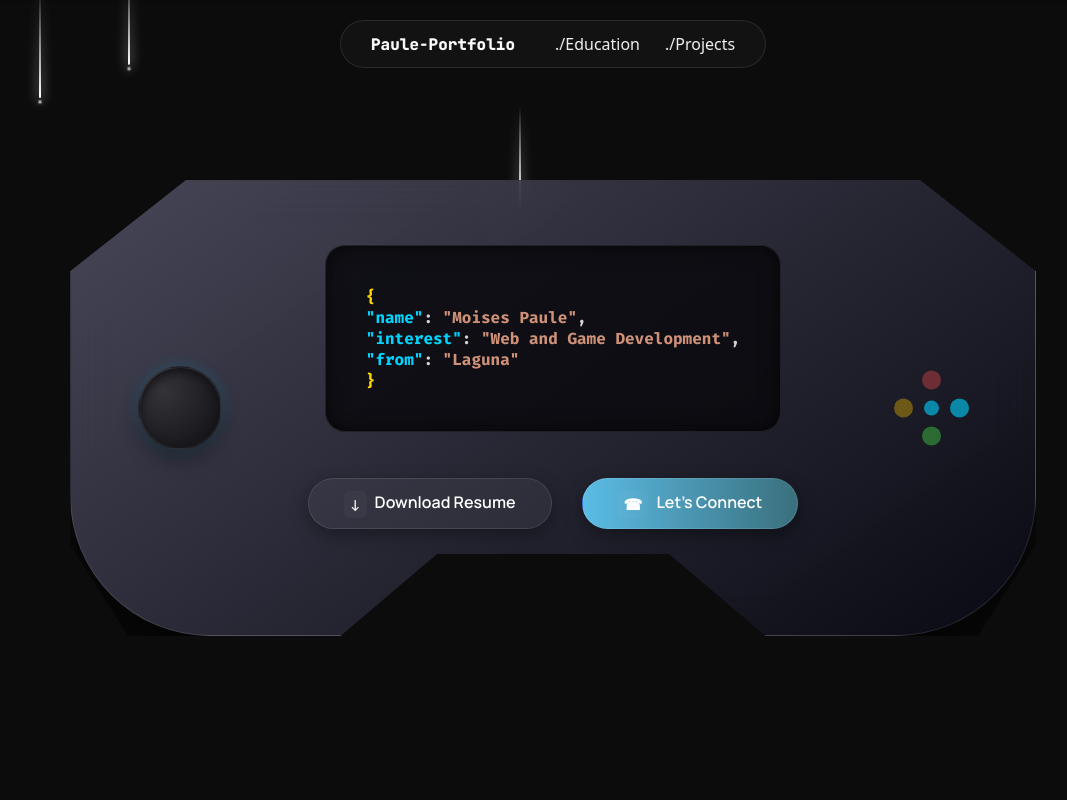
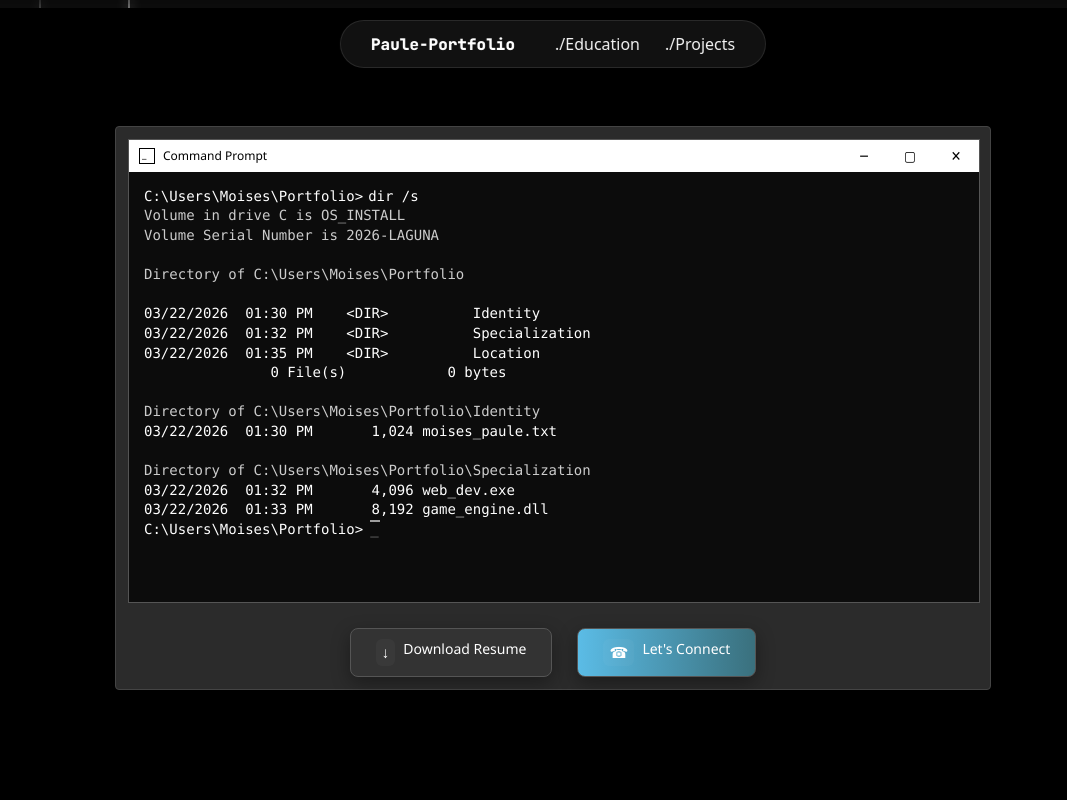
Before and after one commit to Macc-Mp/Myportfolio, a React (Vite) app in the folder Paule-Portfolio/: page / in a window 1280 px wide. Shown: the top 800 px of the page, without its empty margins (87-1154 px from the left). Built offline with nearby package versions, Linux system fonts and the light colour scheme; a web font is replaced by a local one.

Commit message:
cmd version

```diff
--- a/Paule-Portfolio/src/components/Header.jsx
+++ b/Paule-Portfolio/src/components/Header.jsx
@@ -74,55 +74,70 @@ function Header() {
 
     return (
         <div className="intro">
+            <div className="leftCard windows-bezel">
 
-             <div className="leftCard">
-                {/* <div className="animate">
-                    <video className="video-bg" autoPlay loop muted preload="auto">
-                    <source src="/header-bg/waving.mp4" type="video/mp4" />
-                    </video>
-                </div> */}
-                <div className="json-container">
+                {/* Windows Command Prompt Window */}
+                <div className="json-container cmd-style windows-version">
 
-
-                    <div className="json-content">
-                        <div className="json-bracket">{'{'}</div>
-                        <div className="json-line">
-                        <span className="json-key">"name"</span><span className="json-punct">: </span>
-                        <span className="json-string">"Moises Paule"</span><span className="json-punct">,</span>
+                    {/* Windows Title Bar */}
+                    <div className="terminal-header">
+                        <div className="terminal-title">
+                            <span className="cmd-icon"></span>
+                            Command Prompt
+                        </div>
+                        <div className="windows-controls">
+                            <span className="win-btn">─</span>
+                            <span className="win-btn">▢</span>
+                            <span className="win-btn close">✕</span>
+                        </div>
                     </div>
 
-                        <div className="json-line">
-                        <span className="json-key">"interest"</span><span className="json-punct">: </span>
-                        <span className="json-string">"Web and Game Development"</span><span className="json-punct">,</span>
+                    {/* Windows CMD Body */}
+                    <div className="json-content cmd-view">
+                        <div className="cmd-line">
+                            <span className="prompt">C:\Users\Moises\Portfolio&gt;</span>
+                            <span className="cmd-text">dir /s</span>
                         </div>
 
-                        <div className="json-line">
-                        <span className="json-key">"from"</span><span className="json-punct">: </span>
-                        <span className="json-string">"Laguna"</span>
-                        </div>
-                        <div className="json-bracket">{'}'}</div>
+                        <div className="file-tree">
+                            <div className="tree-header"> Volume in drive C is OS_INSTALL</div>
+                            <div className="tree-header"> Volume Serial Number is 2026-LAGUNA</div>
+                            <br />
+                            <div className="tree-header"> Directory of C:\Users\Moises\Portfolio</div>
+                            <br />
+                            <div className="dir-row">03/22/2026  01:30 PM    &lt;DIR&gt;          Identity</div>
+                            <div className="dir-row">03/22/2026  01:32 PM    &lt;DIR&gt;          Specialization</div>
+                            <div className="dir-row">03/22/2026  01:35 PM    &lt;DIR&gt;          Location</div>
+                            <div className="dir-row">&nbsp;&nbsp;&nbsp;&nbsp;&nbsp;&nbsp;&nbsp;&nbsp;&nbsp;&nbsp;&nbsp;&nbsp;&nbsp;&nbsp; 0 File(s) &nbsp;&nbsp;&nbsp;&nbsp;&nbsp;&nbsp;&nbsp;&nbsp;&nbsp;&nbsp; 0 bytes</div>
+                            <br />
+                            <div className="tree-header"> Directory of C:\Users\Moises\Portfolio\Identity</div>
+                            <div className="dir-row">03/22/2026  01:30 PM &nbsp;&nbsp;&nbsp;&nbsp;&nbsp; 1,024 moises_paule.txt</div>
+                            <br />
+                            <div className="tree-header"> Directory of C:\Users\Moises\Portfolio\Specialization</div>
+                            <div className="dir-row">03/22/2026  01:32 PM &nbsp;&nbsp;&nbsp;&nbsp;&nbsp; 4,096 web_dev.exe</div>
+                            <div className="dir-row">03/22/2026  01:33 PM &nbsp;&nbsp;&nbsp;&nbsp;&nbsp; 8,192 game_engine.dll</div>
                         </div>
 
+                        {/* Active Input Line */}
+                        <div className="cmd-line active-prompt">
+                            <span className="prompt">C:\Users\Moises\Portfolio&gt;</span>
+                            <span className="cursor">_</span>
+                        </div>
+                    </div>
+                </div>
 
-    </div>
+                {/* Windows Styled Buttons */}
                 <div className='resume-container'>
-                    <a className='tab2'
+                    <a className='tab2 win-action'
                         href={PDF_PATH}
                         download="paule-resume.pdf"
                     >
                         Download Resume
                     </a>
-                   <a href="#contact" className="tab2">
+                    <a href="#contact" className="tab2 win-action">
                         Let's Connect
                     </a>
                 </div>
-
-                {/* Display the visit counter here */}
-                {/* <p>Page Loads: <span className="visit-counter-display">{visitCount}</span></p> */}
-                {/* <p>Time Stamp: <span className="visit-counter-display">{formattedCreatedAt}</span></p> */}
-                {/* <a href="https://www.linkedin.com/in/moises-paule-6968ab328" target="_blank" rel="noopener noreferrer">
-                    <img src="/button.svg" alt="contact-me" className="cctcme" />
-                </a> */}
             </div>
         </div>
     );
--- a/Paule-Portfolio/src/css/Header.css
+++ b/Paule-Portfolio/src/css/Header.css
@@ -1,16 +1,13 @@
-/* 1. Configuration & Global Variables */
+/* 1. Global & Windows Variables */
 :root {
-    --card-bg: linear-gradient(145deg, rgba(85, 85, 106, 0.8) 0%, rgba(10, 10, 20, 0.95) 100%);
-    --card-border: rgba(255, 255, 255, 0.1);
-    --accent-glow: rgba(0, 212, 255, 0.3);
-    --white-plain: #ffffff;
-    --tech-blue: #00d4ff;
-    --btn-red: rgba(255, 80, 80, 0.6);
-    --btn-green: rgba(80, 255, 80, 0.6);
-    --btn-yellow: rgba(255, 200, 0, 0.6);
+    --win-black: #0c0c0c;
+    --win-white: #ffffff;
+    --win-header-bg: #ffffff;
+    --win-header-text: #000000;
+    --win-blue: #0078d4; /* Standard Windows accent blue */
 }
 
-/* 2. Main Section Layout */
+/* 2. Layout & Bezel */
 .intro {
     display: flex;
     flex-direction: column;
@@ -18,165 +15,155 @@
     justify-content: center;
     width: 100%;
     min-height: 100vh;
-    padding: 2rem;
-    box-sizing: border-box;
-    position: relative;
-    overflow: hidden;
-    perspective: 1200px; /* Depth for the 3D tilt */
+    background: #000;
+    perspective: 1200px;
 }
 
-/* 3. The LeftCard (Game Controller Shape) */
-.leftCard {
+.windows-bezel {
     width: 100%;
-    max-width: 900px;
-    padding: 4rem 2rem;
-    background: var(--card-bg);
-    border: 1px solid var(--card-border);
-    position: relative;
+    max-width: 850px;
+    padding: 12px;
+    background: #2b2b2b; /* Dark frame around the window */
+    border: 1px solid #444;
+    border-radius: 4px;
+    box-shadow: 0 50px 100px rgba(0,0,0,0.8);
+    transition: transform 0.6s ease;
+}
 
-    /* 1. The Shape: Clips the bottom center to create handles */
-    clip-path: polygon(
-        12% 0%, 88% 0%,          /* Top edge */
-        100% 20%, 100% 80%,      /* Right side */
-        94% 100%, 72% 100%,      /* Right handle base */
-        62% 82%, 38% 82%,        /* The "Bridge" arch */
-        28% 100%, 6% 100%,       /* Left handle base */
-        0% 80%, 0% 20%           /* Left side */
-    );
+.windows-bezel:hover {
+    transform: rotateX(2deg) translateY(-5px);
+}
 
-    border-radius: 60px 60px 140px 140px;
-    box-shadow: 0 40px 80px rgba(0, 0, 0, 0.8);
-    backdrop-filter: blur(25px) saturate(180%);
-    -webkit-backdrop-filter: blur(25px) saturate(180%);
-
+/* 3. The Window Container */
+.windows-version {
+    width: 100%;
+    background: var(--win-black);
+    border: 1px solid #555;
+    overflow: hidden;
     display: flex;
     flex-direction: column;
-    align-items: center;
-    transition: transform 0.6s cubic-bezier(0.23, 1, 0.32, 1);
 }
 
-.leftCard:hover {
-    transform: rotateX(6deg) translateY(-15px);
+/* 4. Windows Title Bar */
+.windows-version .terminal-header {
+    background: var(--win-header-bg);
+    color: var(--win-header-text);
+    height: 32px;
+    display: flex;
+    justify-content: space-between;
+    align-items: center;
+    padding: 0 0 0 10px;
+    font-family: 'Segoe UI', Tahoma, sans-serif;
 }
 
-/* 4. Hardware Details: Joystick (Left) */
-.leftCard::before {
-    content: '';
-    position: absolute;
-    top: 50%;
-    left: 7%;
-    transform: translateY(-50%);
-    width: 80px;
-    height: 80px;
-    background: radial-gradient(circle at 30% 30%, #333, #000);
-    border-radius: 50%;
-    z-index: 1;
-    box-shadow:
-        inset 0 4px 10px rgba(0,0,0,0.9),
-        0 10px 20px rgba(0,0,0,0.5),
-        0 0 15px var(--accent-glow);
-    border: 2px solid rgba(255,255,255,0.05);
-    opacity: 0.7;
+.terminal-title {
+    font-size: 12px;
+    display: flex;
+    align-items: center;
+    gap: 8px;
 }
 
-/* 5. Hardware Details: Action Buttons (Right) */
-/* Uses text-shadow to create 4 buttons from one pseudo-element */
-.leftCard::after {
-    content: '';
+/* Small CMD Icon (CSS implementation) */
+.cmd-icon {
+    width: 14px;
+    height: 14px;
+    border: 1px solid #000;
+    position: relative;
+    background: #fff;
+}
+.cmd-icon::after {
+    content: '_';
     position: absolute;
-    top: 50%;
-    right: 10%;
-    transform: translateY(-50%);
-    width: 15px;
-    height: 15px;
-    background: var(--tech-blue);
-    border-radius: 50%;
-    z-index: 1;
-    box-shadow:
-        0 -28px 0 2px var(--btn-red),    /* Y Button */
-        0 28px 0 2px var(--btn-green),   /* A Button */
-        -28px 0 0 2px var(--btn-yellow), /* X Button */
-        28px 0 0 2px var(--tech-blue);   /* B Button (original element) */
-    opacity: 0.6;
-    filter: blur(0.4px);
+    bottom: 2px;
+    left: 2px;
+    font-size: 10px;
 }
 
-/* 6. The Video Background */
-.animate {
-    position: absolute;
-    top: 0;
-    left: 0;
-    width: 100%;
+/* Control Buttons (Close, Max, Min) */
+.windows-controls {
+    display: flex;
     height: 100%;
-    z-index: 0;
-    pointer-events: none;
-    clip-path: inherit;
 }
 
-.video-bg {
-    width: 100%;
+.win-btn {
+    width: 46px;
     height: 100%;
-    object-fit: cover;
-    filter: brightness(0.3) contrast(1.2);
-    opacity: 0.5;
+    display: flex;
+    align-items: center;
+    justify-content: center;
+    font-size: 14px;
+    cursor: default;
+    transition: background 0.2s;
 }
 
-/* 7. JSON Container */
-.json-container {
-    position: relative;
-    z-index: 2;
-    background-color: rgba(10, 10, 15, 0.85);
-    color: #d4d4d4;
-    font-family: 'Fira Code', monospace;
-    padding: 2.5rem;
-    margin-bottom: 3.5rem;
-    border-radius: 20px;
-    border: 1px solid rgba(255, 255, 255, 0.08);
-    box-shadow: inset 0 0 20px rgba(0,0,0,0.6);
+.win-btn:hover { background: rgba(0,0,0,0.1); }
+.win-btn.close:hover { background: #e81123; color: #fff; }
+
+/* 5. The Content Area */
+.windows-version .json-content {
+    padding: 15px;
+    font-family: 'Consolas', 'Lucida Console', monospace;
+    font-size: 14px;
+    line-height: 1.4;
+    color: var(--win-white);
+    text-align: left;
+    min-height: 400px;
 }
 
-/* Syntax Highlighting */
-.json-key { color: var(--tech-blue); }
-.json-string { color: #ce9178; }
-.json-bracket { color: #ffd700; }
-
-/* 8. Action Buttons */
-.resume-container {
-    position: relative;
-    z-index: 3;
-    display: flex;
-    gap: 20px;
-    transform: translateY(-10px);
+.prompt {
+    color: var(--win-white);
+    margin-right: 5px;
 }
 
-.tab2 {
-    padding: 12px 35px 10px;;
-    border-radius: 50px;
-    background: rgba(255, 255, 255, 0.05);
-    border: 1px solid rgba(255, 255, 255, 0.1);
-    color: var(--white-plain);
-    text-decoration: none;
-    font-weight: 600;
-    transition: all 0.3s ease;
-    margin-bottom: 2rem;
+.tree-header {
+    color: #ccc;
 }
 
-.tab2:hover {
-    background: var(--white-plain);
-    color: #000;
-    transform: translateY(-3px);
-    box-shadow: 0 10px 20px rgba(0, 212, 255, 0.3);
+.dir-row {
+    white-space: pre;
 }
 
-/* 9. Responsive adjustments */
-@media (max-width: 950px) {
-    /* Hide hardware details on smaller screens to avoid overlapping text */
-    .leftCard::before, .leftCard::after {
-        display: none;
-    }
-    .leftCard {
-        clip-path: none;
-        border-radius: 30px;
-        padding: 2rem 1rem;
-    }
+/* 6. Blinking Underscore Cursor */
+.cursor {
+    display: inline-block;
+    width: 10px;
+    height: 2px;
+    background: var(--win-white);
+    margin-left: 2px;
+    animation: blink 1s step-end infinite;
 }
+
+@keyframes blink {
+    50% { opacity: 0; }
+}
+
+/* 7. Action Buttons (Windows Style) */
+.resume-container {
+    display: flex;
+    gap: 15px;
+    margin-top: 25px;
+    justify-content: center;
+}
+
+.win-action {
+    background: #333;
+    border: 1px solid #555;
+    color: #fff;
+    padding: 10px 25px;
+    text-decoration: none;
+    font-size: 14px;
+    font-family: 'Segoe UI', sans-serif;
+    transition: all 0.2s;
+}
+
+.win-action:hover {
+    background: var(--win-blue);
+    border-color: var(--win-blue);
+    transform: none; /* Windows buttons don't usually float */
+}
+
+/* 8. Video Background (Subtle Scanlines/Static) */
+.video-bg {
+    filter: brightness(0.15) contrast(1.5);
+    opacity: 0.3;
+}
```
Lines whose indentation alone changed are shown as unchanged.
